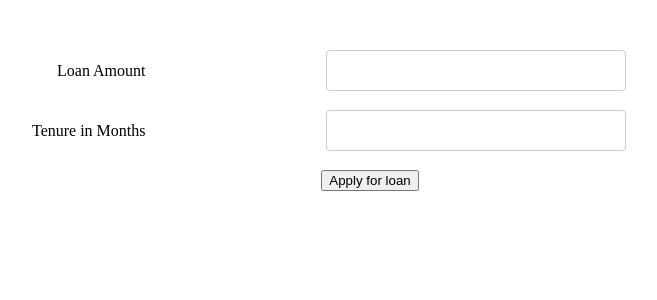
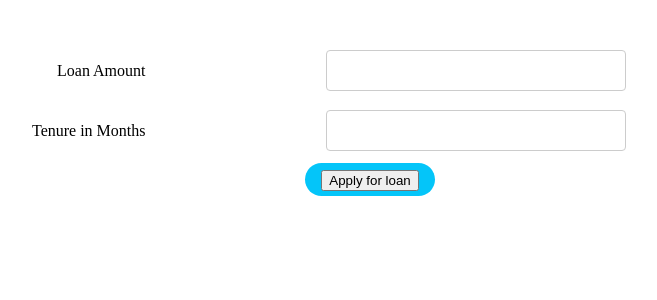
Before and after one commit to aishwaryabhataress/aress, a PHP site: page /carloan.php in a window 1280 px wide. Shown: the top 300 px of the page, without its empty margins (270-927 px from the left). Run offline with PHP 8.4, Linux system fonts and the light colour scheme.

Commit message:
Update carloan.php

```diff
--- a/carloan.php
+++ b/carloan.php
@@ -51,8 +51,7 @@ label {
 		 </div>
 	  </div>
     <br><br>
-	<div style="display:inline;color: #333;font-size: 1em;font-style: italic;border-radius: 50px;padding: 8px 16px;-moz-transition: all 0.2s;
-    -webkit-transition: all 0.2s;transition: all 0.2s;">
+	<div style="display:inline;color:#333;font-size: 1em;font-style: italic;border-radius: 50px;padding: 8px 16px;background-color:#04C5F9; color:white;">
 		<button onClick="location.href='loanapplication.php'">Apply for loan</button> </div>
   </form>
     </div>
```
